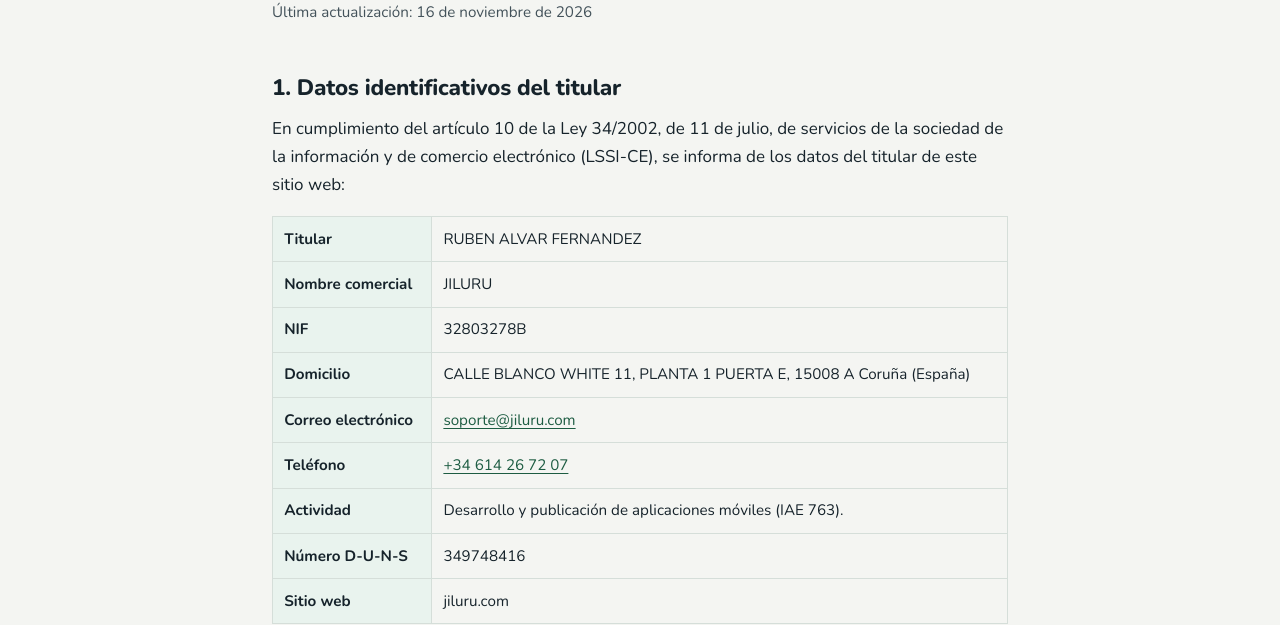
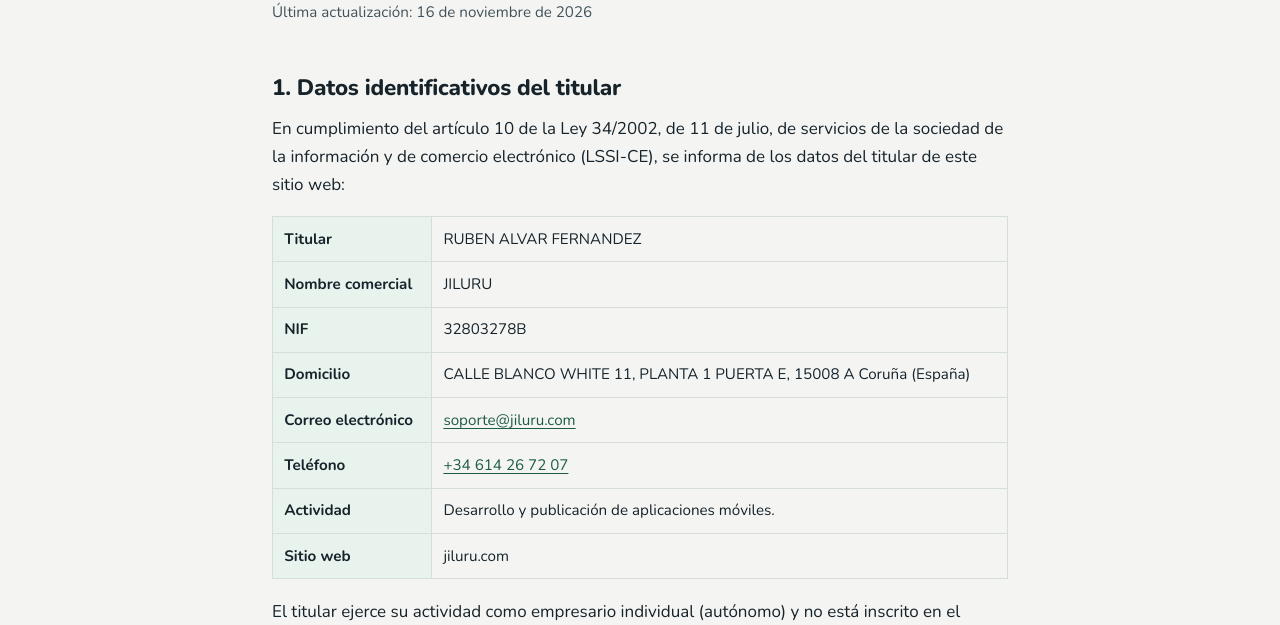
Before and after one commit to jiluru/jiluru.github.io, a plain HTML site: page aviso-legal/index.html in a window 1280 px wide. Shown: the part 209-834 px from the top of the page. Drawn offline with Linux system fonts and the light colour scheme.

Commit message:
Web JILURU v6: aviso legal sin IAE ni D-U-N-S

```diff
--- a/aviso-legal/index.html
+++ b/aviso-legal/index.html
@@ -76,8 +76,7 @@
             <tr><th scope="row">Domicilio</th><td>CALLE BLANCO WHITE 11, PLANTA 1 PUERTA E, 15008 A Coruña (España)</td></tr>
             <tr><th scope="row">Correo electrónico</th><td><a href="mailto:soporte@jiluru.com">soporte@jiluru.com</a></td></tr>
             <tr><th scope="row">Teléfono</th><td><a href="tel:+34614267207">+34 614 26 72 07</a></td></tr>
-            <tr><th scope="row">Actividad</th><td>Desarrollo y publicación de aplicaciones móviles (IAE 763).</td></tr>
-            <tr><th scope="row">Número D-U-N-S</th><td>349748416</td></tr>
+            <tr><th scope="row">Actividad</th><td>Desarrollo y publicación de aplicaciones móviles.</td></tr>
             <tr><th scope="row">Sitio web</th><td>jiluru.com</td></tr>
           </table>
         </div>
```
